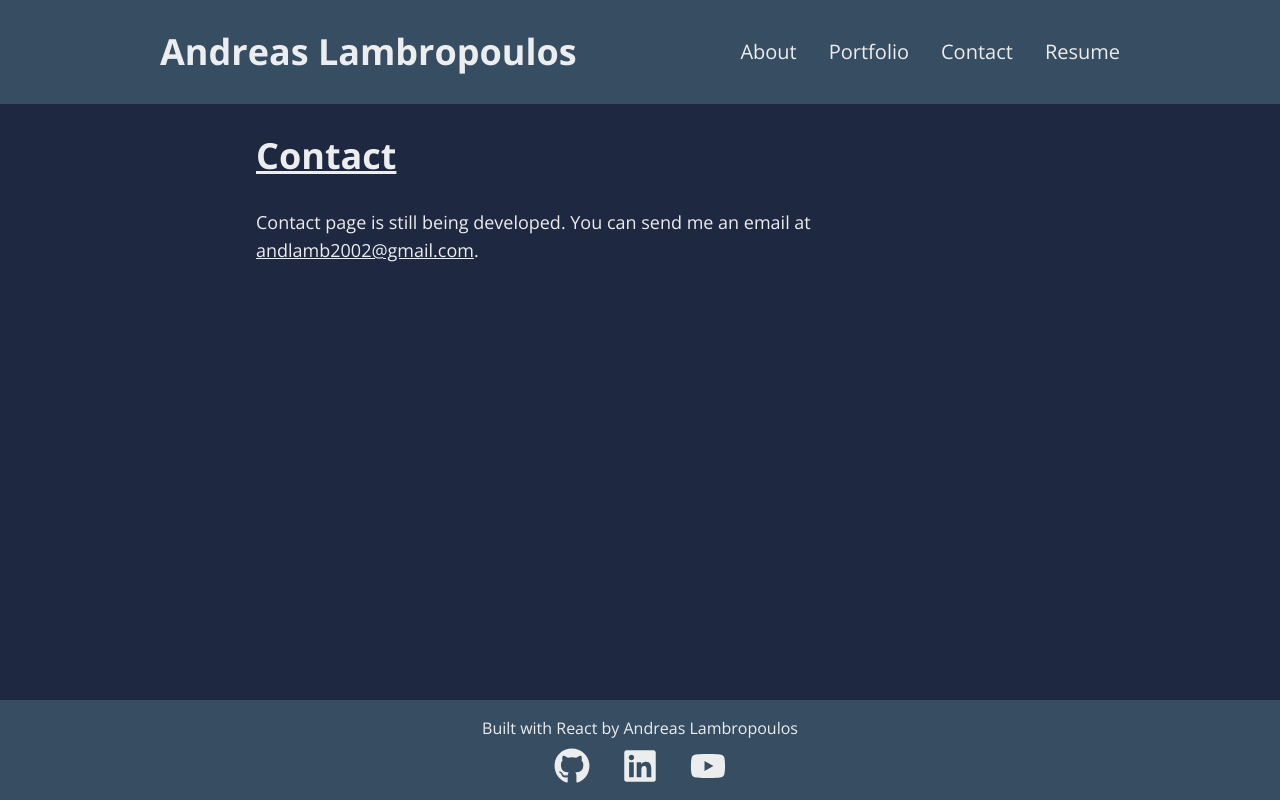
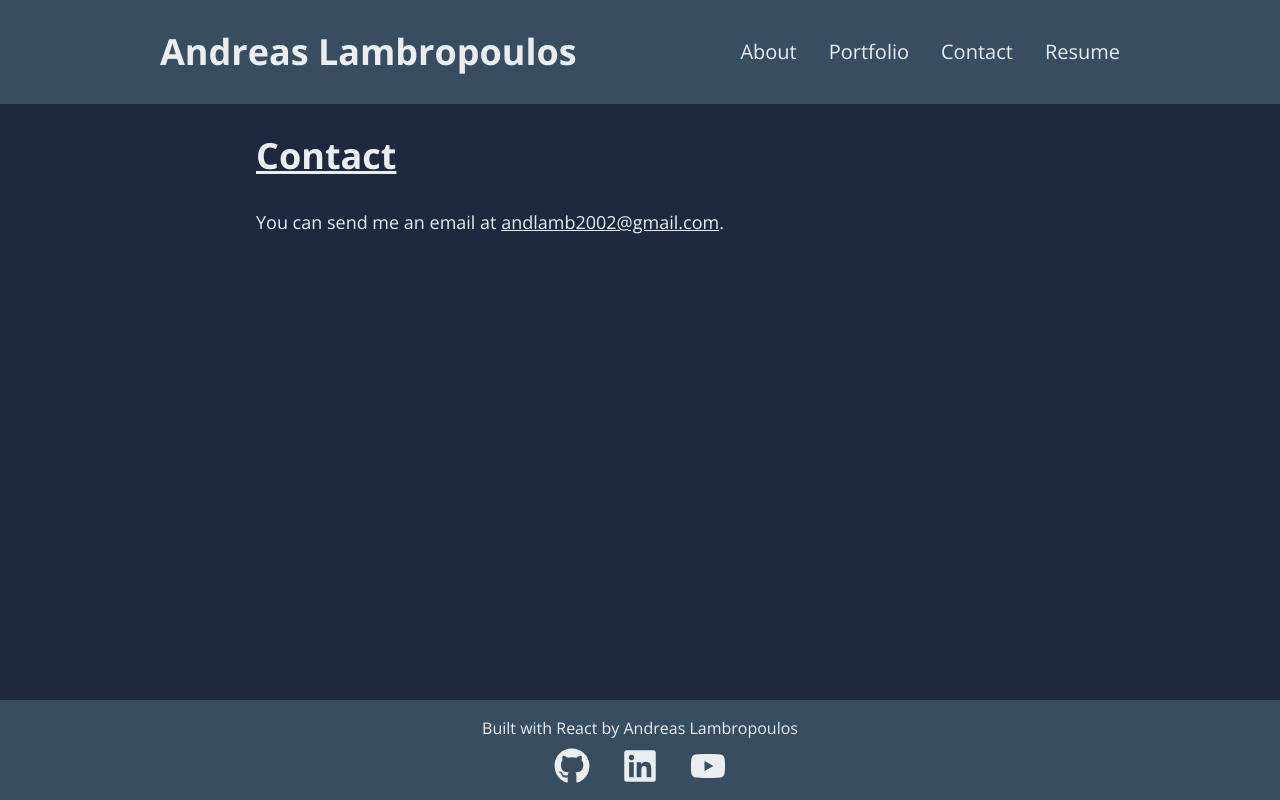
Before and after one commit to andlamb2002/portfolio, a React (Vite) app: page /contact in a window 1280 px wide. Built offline with nearby package versions, Linux system fonts and the light colour scheme.

Commit message:
Small contact page update

```diff
--- a/src/Pages/Contact.jsx
+++ b/src/Pages/Contact.jsx
@@ -3,7 +3,7 @@ function Contact() {
         <section className="mx-auto py-8">
         <h2 className="text-4xl font-bold underline text-left">Contact</h2>
         <div className="mt-8 text-lg">
-            Contact page is still being developed. You can send me an email at{" "}
+            You can send me an email at{" "}
             <a
                 href="mailto:andlamb2002@gmail.com"
                 className="hover:text-textHover underline"
```
